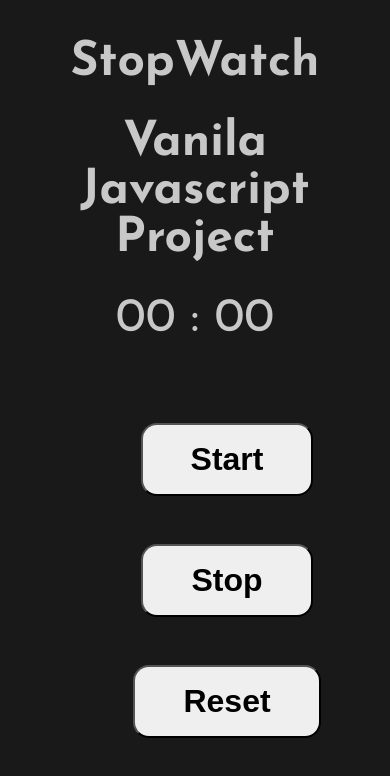
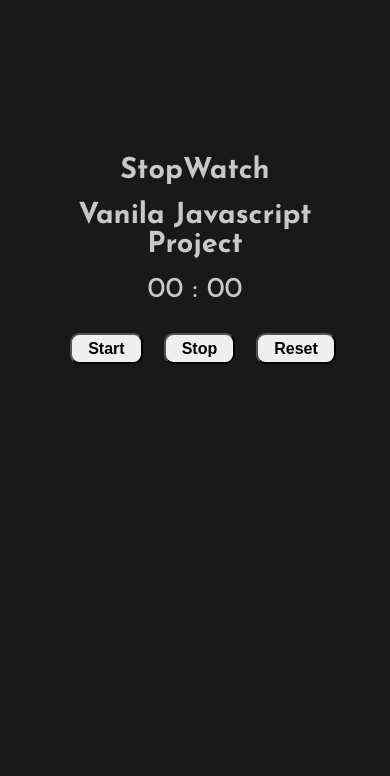
Before and after one commit to thamizh27/stopwatch, a plain HTML site: page index.html in a window 390 px wide. Drawn offline with Linux system fonts and the light colour scheme.

Commit message:
added media queries

```diff
--- a/index.html
+++ b/index.html
@@ -10,7 +10,7 @@
 
 <body>
 
-    <div id="contain">
+    <div id="container">
         <h1>StopWatch</h1>
         <h2>vanila javascript project</h2>
         <p><span id="sec">00</span> : <span id="mili">00</span></p>
--- a/style.css
+++ b/style.css
@@ -1,4 +1,3 @@
-/* font-family: 'Josefin Sans', sans-serif; */
 
 /* Global starts: */
 * {
@@ -14,7 +13,7 @@ body {
 }
 
 /* main div css */
-#contain {
+#container {
     height: 100%;
     width: 80%;
     text-align: center;
@@ -51,3 +50,42 @@ button:hover {
     border: solid 1px #c8c8c8;
     transition: all ease .45s;
 }
+
+
+/* media queries */
+@media(max-width:970px) {
+    h1, h2 , p {
+        font-size: 3rem;
+        margin-bottom: 2rem;
+    }
+
+    /* button style */
+    button {
+        padding: 0.5rem 2rem;
+        font-size: 2rem;
+        margin-left: 2rem;
+        margin-top: 1rem;
+        border-radius: 1rem;
+    }
+}
+
+@media(max-width: 500px) {
+
+    #container {
+        margin-top: 40%;
+    }
+
+    h1, h2 , p {
+        font-size: 1.8rem;
+        margin-bottom: 1rem;
+    }
+
+    /* button style */
+    button {
+        padding: 0.3rem 1rem;
+        font-size: 1rem;
+        margin-left: 1rem;
+        margin-top: 0.8rem;
+        border-radius: 0.6rem;
+    }
+}
```
